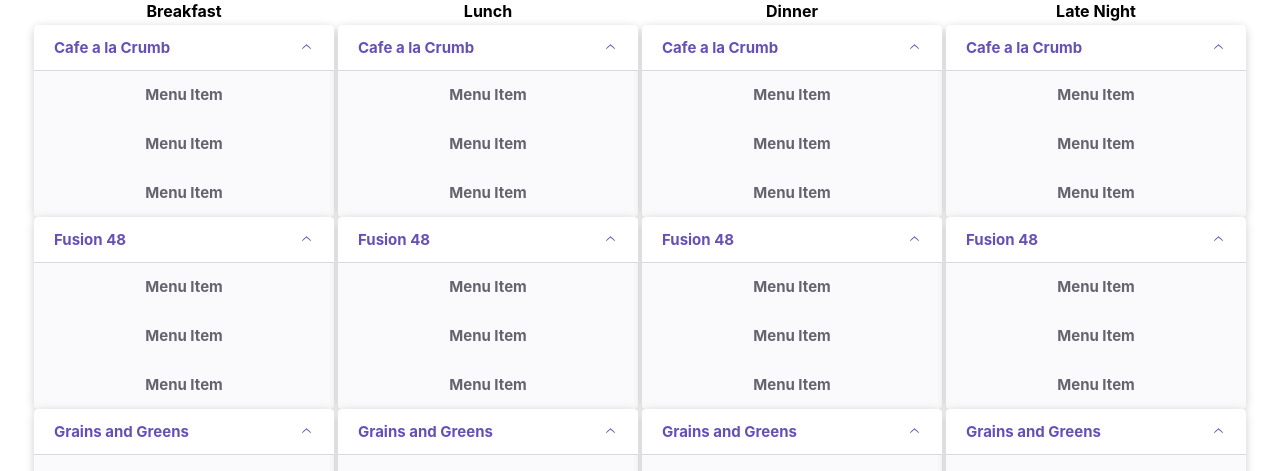
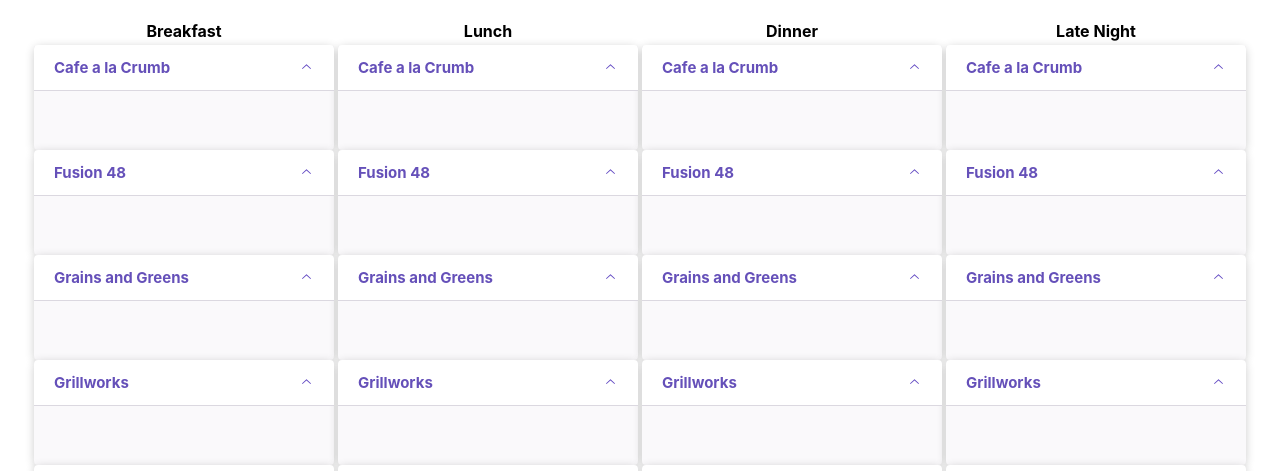
Before and after one commit to allisonye/codeada2021, a React (Create React App) app: page / in a window 1280 px wide. Shown: the part 472-943 px from the top of the page. Built offline with nearby package versions, Linux system fonts and the light colour scheme.

Commit message:
hardcode food template

```diff
--- a/src/Restaurants.js
+++ b/src/Restaurants.js
@@ -1,18 +1,18 @@
 import React from 'react';
 import './index.css';
-import AccordionComponent from './accordion.js';
+import AccordionComponent from './Accordion.js';
 class Restaurants extends React.Component {
     render() {
         return (
           <div>
-            <AccordionComponent name="Cafe a la Crumb" />
-            <AccordionComponent name="Fusion 48" />
-            <AccordionComponent name="Grains and Greens" />
-            <AccordionComponent name="Grillworks" />
-            <AccordionComponent name="Inclusive Solutions" />
-            <AccordionComponent name="Latitude" />
-            <AccordionComponent name="Saporito" />
-            <AccordionComponent name="Saporito Pizza" />
+            <AccordionComponent name="Cafe a la Crumb" item1="" item2="" />
+            <AccordionComponent name="Fusion 48" item1="" item2="" />
+            <AccordionComponent name="Grains and Greens" item1="" item2="" />
+            <AccordionComponent name="Grillworks" item1="" item2="" />
+            <AccordionComponent name="Inclusive Solutions" item1="" item2="" />
+            <AccordionComponent name="Latitude" item1="" item2="" />
+            <AccordionComponent name="Saporito" item1="" item2="" />
+            <AccordionComponent name="Saporito Pizza" item1="" item2="" />
           </div>
         );
     }
--- a/src/accordion.js
+++ b/src/accordion.js
@@ -115,9 +115,8 @@ class AccordionComponent extends React.Component {
       <Accordion type="single" defaultValue="item-1" collapsible>
         <AccordionItem value="item-1">
           <AccordionTrigger>{this.props.name}</AccordionTrigger>
-          <AccordionContent>Menu Item</AccordionContent>
-          <AccordionContent>Menu Item</AccordionContent>
-          <AccordionContent>Menu Item</AccordionContent>
+          <AccordionContent>{this.props.item1}</AccordionContent>
+          <AccordionContent>{this.props.item2}</AccordionContent>
         </AccordionItem>
       </Accordion>
     );
@@ -125,22 +124,3 @@ class AccordionComponent extends React.Component {
 }
 
 export default AccordionComponent;
-
-/*var acc = document.getElementsByClassName("accordion");
-var i;
-
-for (i = 0; i < acc.length; i++) {
-  acc[i].addEventListener("click", function() {
-    /* Toggle between adding and removing the "active" class,
-    to highlight the button that controls the panel
-    this.classList.toggle("active");
-
-    /* Toggle between hiding and showing the active panel
-    var panel = this.nextElementSibling;
-    if (panel.style.display === "block") {
-      panel.style.display = "none";
-    } else {
-      panel.style.display = "block";
-    }
-  });
-}*/
--- a/src/index.css
+++ b/src/index.css
@@ -151,5 +151,5 @@ code {
 .table {
   margin-left: auto;
   margin-right: auto;
-  vertical-align: auto;
+  vertical-align: top;
 }
```
Also changed, not shown: src/App.js (+1 -8 lines).
